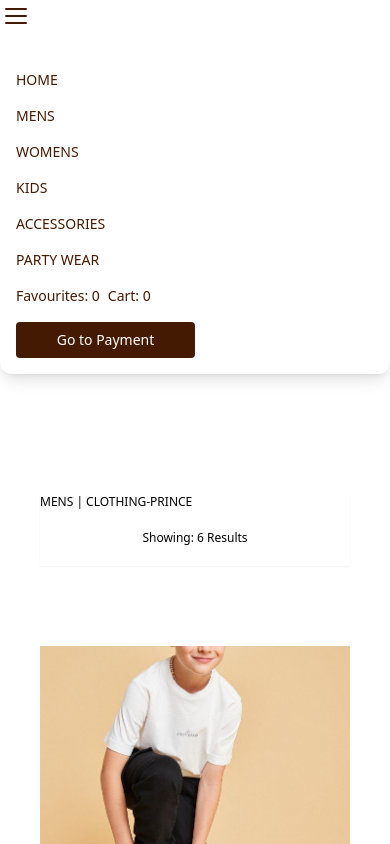
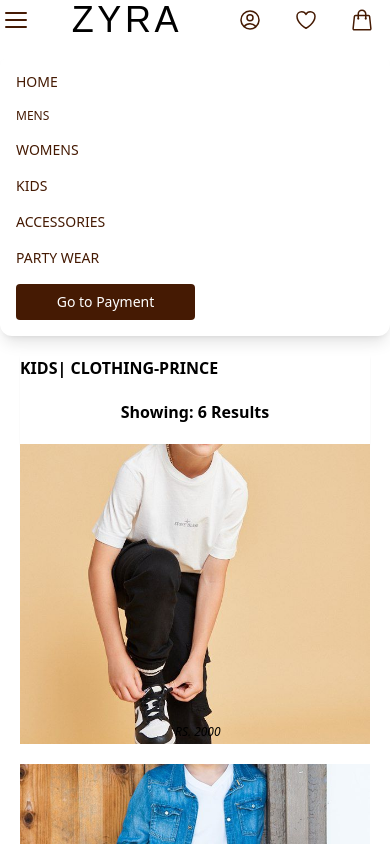
Before and after one commit to TamilazhaganM/E-commerce, a React (Vite) app: page /home/kids in a window 390 px wide. Both pictures are taken after a click on the button 16 px from the left and 16 px from the top of the page. Shown: the top 844 px of the page. Built offline with nearby package versions, Linux system fonts and the light colour scheme; a web font is replaced by a local one.

Commit message:
hamburger added

```diff
--- a/src/Components/Home.jsx
+++ b/src/Components/Home.jsx
@@ -10,8 +10,8 @@ function Home() {
     }
   }
   return (
-    <div >
-      <img className="w-screen relative" src={image1} alt="Home image" />
+    <div className=" lg:h-[912px]" >
+      <img className="w-screen h-96 sm:h-auto md:h-auto lg:h-auto  relative" src={image1} alt="Home image" />
       <div className=" w-[150px] h-[150px] bottom-[100px] relative md:w-[200px] md:h-[200px] md:relative md:bottom-[200px]  flex flex-col justify-center items-center lg:w-[300px] lg:h-[400px] lg:relative bg-gray-800 lg:bottom-[400px] left-2">
         <h2 className="lg:text-5xl text-2xl p-2 text-white font-Bigshoulder ">
           NEW COLLECTION
--- a/src/Components/Navbar.jsx
+++ b/src/Components/Navbar.jsx
@@ -15,7 +15,7 @@ const Navbar = () => {
   return (
     <div>
      {/* Hamburger for md & sm */}
-     <div className="lg:hidden">
+     <div className="lg:hidden flex items-center justify-between">
           <button onClick={() => setMenuOpen(!menuOpen)}>
             <svg
               xmlns="http://www.w3.org/2000/svg"
@@ -32,27 +32,111 @@ const Navbar = () => {
               />
             </svg>
           </button>
+          <div className="text-center">
+          <h1 className=" text-4xl text-center font-Bigshoulder tracking-widest text-black">ZYRA</h1>
+        </div>
+        <div className="flex ">
+        <button className="flex items-center justify-center bg-white-500 text-white px-4 py-2 rounded hover:bg-gray-200 w-30  ">
+            <svg
+              xmlns="http://www.w3.org/2000/svg"
+              fill="none"
+              viewBox="0 0 24 24"
+              stroke-width="1.5"
+              stroke="currentColor"
+              className="size-6 text-amber-950"
+            >
+              <path
+                stroke-linecap="round"
+                stroke-linejoin="round"
+                d="M17.982 18.725A7.488 7.488 0 0 0 12 15.75a7.488 7.488 0 0 0-5.982 2.975m11.963 0a9 9 0 1 0-11.963 0m11.963 0A8.966 8.966 0 0 1 12 21a8.966 8.966 0 0 1-5.982-2.275M15 9.75a3 3 0 1 1-6 0 3 3 0 0 1 6 0Z"
+              />
+            </svg>
+
+          </button>
+          <button className="flex items-center justify-center  px-4 py-2 rounded hover:bg-gray-200 w-30  ">
+          <svg
+            xmlns="http://www.w3.org/2000/svg"
+            fill="none"
+            viewBox="0 0 24 24"
+            stroke-width="1.5"
+            stroke="currentColor"
+            className="size-6 text-amber-950"
+          >
+            <path
+              stroke-linecap="round"
+              stroke-linejoin="round"
+              d="M21 8.25c0-2.485-2.099-4.5-4.688-4.5-1.935 0-3.597 1.126-4.312 2.733-.715-1.607-2.377-2.733-4.313-2.733C5.1 3.75 3 5.765 3 8.25c0 7.22 9 12 9 12s9-4.78 9-12Z"
+            />
+          </svg>
+          {favourite > 0 && (
+            <span className="absolute top-1 right-16 bg-red-500 text-white text-xs px-1.5 rounded-full">
+              {favourite}
+            </span>
+          )}
+          </button>
+          <button className="flex  justify-center bg-white-500 text-white px-4 py-2 rounded hover:bg-gray-200 w-30" onClick={handlePayment}>
+            <svg
+              xmlns="http://www.w3.org/2000/svg"
+              fill="none"
+              viewBox="0 0 24 24"
+              stroke-width="1.5"
+              stroke="currentColor"
+              class="size-6 text-amber-950"
+            >
+              <path
+                stroke-linecap="round"
+                stroke-linejoin="round"
+                d="M15.75 10.5V6a3.75 3.75 0 1 0-7.5 0v4.5m11.356-1.993 1.263 12c.07.665-.45 1.243-1.119 1.243H4.25a1.125 1.125 0 0 1-1.12-1.243l1.264-12A1.125 1.125 0 0 1 5.513 7.5h12.974c.576 0 1.059.435 1.119 1.007ZM8.625 10.5a.375.375 0 1 1-.75 0 .375.375 0 0 1 .75 0Zm7.5 0a.375.375 0 1 1-.75 0 .375.375 0 0 1 .75 0Z"
+              />
+            </svg>
+            {cards > 0 && (
+            <span className="absolute top-1 right-2 bg-black text-white text-xs px-1.5 rounded-full">
+              {cards}
+            </span>
+          )}
+          </button>
+        </div>
+
         </div>
          {/* Mobile menu */}
       {menuOpen && (
         <div className="lg:hidden mt-4 bg-white shadow-lg  w-full p-4 rounded-xl">
           <ul className="flex flex-col gap-4 text-amber-950 font-italic text-sm z-100">
-            <li><Link to="/">HOME</Link></li>
-            <li><Link to="/home/mens">MENS</Link></li>
-            <li><Link to="/home/womens">WOMENS</Link></li>
-            <li><Link to="/home/kids">KIDS</Link></li>
-            <li><Link to="/home/accessories">ACCESSORIES</Link></li>
-            <li><Link to="/home/partywears">PARTY WEAR</Link></li>
-            <li className="flex gap-2 items-center">
-              <span>Favourites: {favourite}</span>
-              <span>Cart: {cards}</span>
-            </li>
+            <li onClick={() => setMenuOpen(!menuOpen)}><Link to="/">HOME</Link></li>
+            <li className="relative group text-amber-950 font-italic text-xs">
+              <Link to={"/home/mens"} className=" hover:text-amber-400 ">
+                MENS
+              </Link>
+              <div className="absolute left-0 hidden group-hover:block bg-white shadow-lg w-[100px] p-2 ">
+                <ul className="w-full">
+                  <li className="hover:text-amber-400 cursor-pointer p-2 w-full">
+                    <Link to={"/home/mens"} className=" hover:text-amber-400 ">
+                      SHIRTS
+                    </Link>
+                  </li>
+                  <hr></hr>
+                  <li className="hover:text-amber-400 cursor-pointer p-2 w-full">
+                    <Link
+                      to={"/home/mens-T-shirts"}
+                      className=" hover:text-amber-400 "
+                    >
+                      {" "}
+                      T-SHIRTS
+                    </Link>
+                  </li>
+                  <hr></hr>
+                </ul>
+              </div>
+            </li>            <li onClick={() => setMenuOpen(!menuOpen)}><Link to="/home/womens">WOMENS</Link></li>
+            <li onClick={() => setMenuOpen(!menuOpen)}><Link to="/home/kids">KIDS</Link></li>
+            <li onClick={() => setMenuOpen(!menuOpen)}><Link to="/home/accessories">ACCESSORIES</Link></li>
+            <li onClick={() => setMenuOpen(!menuOpen)}><Link to="/home/partywears">PARTY WEAR</Link></li>
             <li><button onClick={handlePayment} className="w-2/4 bg-amber-950 text-white p-2 rounded">Go to Payment</button></li>
           </ul>
         </div>
       )}
       <nav className="hidden lg:flex fixed top-0 left-0 w-full bg-white z-50 pt-10">
-        <div className="flex justify-between p-2 ">
+        <div className=" container flex mx-auto items-center justify-between p-2 ">
           <div className=" absolute top-0 left-1/2 py-1 mx-6  z-51 transform -translate-x-1/2">
             <h1 className=" text-4xl text-center font-Bigshoulder tracking-widest text-black">ZYRA</h1>
           </div>
@@ -149,7 +233,7 @@ const Navbar = () => {
               </Link>
             </li>
           </ul>
-          <div className="flex items-center rounded-lg  ml-5   w-40">
+          <div className="flex  rounded-lg  ml-5   w-40">
             <button className="bg-white text-white px-2 py-1  hover:bg-gray-100 hover:rounded-full">
               <svg
                 xmlns="http://www.w3.org/2000/svg"
--- a/src/Components/Special-sector/Accessories.jsx
+++ b/src/Components/Special-sector/Accessories.jsx
@@ -60,9 +60,9 @@ function Accessories() {
      { id: 6, visibleImage: women3,rate: 2500  },
    ];
    return (
-     <div className="p-10">
-       <div className="text-xs my-20 bg-white shadow-sm">
-         <h2>MENS | CLOTHING-ACCESSORIES</h2>
+     <div className="p-5">
+     <div className="lg:text-xs font-semibold lg:my-20 bg-white shadow-sm">
+         <h2>MEN & WOMEN | CLOTHING-ACCESSORIES</h2>
          <p className="text-center py-5">Showing: 6 Results</p>
        </div>
 
--- a/src/Components/Special-sector/Kids.jsx
+++ b/src/Components/Special-sector/Kids.jsx
@@ -60,9 +60,9 @@ function Kids() {
      { id: 6, visibleImage: prince6,rate:1200},
    ];
    return (
-     <div className="p-10">
-       <div className="text-xs my-20 bg-white shadow-sm">
-         <h2>MENS | CLOTHING-PRINCE</h2>
+     <div className="p-5">
+  <div className="lg:text-xs font-semibold lg:my-20 bg-white shadow-sm">
+           <h2>KIDS| CLOTHING-PRINCE</h2>
          <p className="text-center py-5">Showing: 6 Results</p>
        </div>
 
--- a/src/Components/Special-sector/Mens.jsx
+++ b/src/Components/Special-sector/Mens.jsx
@@ -62,8 +62,8 @@ export default function Mens() {
   ];
 
   return (
-    <div className="p-10">
-      <div className="text-xs my-20 bg-white shadow-sm">
+    <div className="p-5">
+      <div className="lg:text-xs font-semibold lg:my-20 bg-white shadow-sm">
         <h2>MENS | CLOTHING-SHIRTS</h2>
         <p className="text-center py-5">Showing: 6 Results</p>
       </div>
--- a/src/Components/Special-sector/Modern.jsx
+++ b/src/Components/Special-sector/Modern.jsx
@@ -62,9 +62,9 @@ function Modern() {
         { id: 6, visibleImage: modern6,rate:3000},
       ];
       return (
-        <div className="p-10">
-          <div className="text-xs my-20 bg-white shadow-sm">
-            <h2>MENS | CLOTHING-MODERN</h2>
+        <div className="p-5">
+        <div className="lg:text-xs font-semibold lg:my-20 bg-white shadow-sm">
+            <h2>WOMENS | CLOTHING-MODERN</h2>
             <p className="text-center py-5">Showing: 6 Results</p>
           </div>
 
--- a/src/Components/Special-sector/Partywear.jsx
+++ b/src/Components/Special-sector/Partywear.jsx
@@ -61,9 +61,9 @@ function Partywear() {
         { id: 6, visibleImage: party4,rate:1200},
       ];
       return (
-        <div className="p-10">
-          <div className="text-xs my-20 bg-white shadow-sm">
-            <h2>MENS | CLOTHING-PARTY-WEAR</h2>
+        <div className="p-5">
+     <div className="lg:text-xs font-semibold lg:my-20 bg-white shadow-sm">
+            <h2>MEN & WOMEN | CLOTHING-PARTY-WEAR</h2>
             <p className="text-center py-5">Showing: 6 Results</p>
           </div>
 
--- a/src/Components/Special-sector/Princess.jsx
+++ b/src/Components/Special-sector/Princess.jsx
@@ -60,9 +60,9 @@ function Princess() {
       { id: 6, visibleImage: princess6,rate:2000},
     ];
     return (
-      <div className="p-10">
-        <div className="text-xs my-20 bg-white shadow-sm">
-          <h2>MENS | CLOTHING-PRINCESS</h2>
+      <div className="p-5">
+  <div className="lg:text-xs font-semibold lg:my-20 bg-white shadow-sm">
+    <h2>KIDS | CLOTHING-PRINCESS</h2>
           <p className="text-center py-5">Showing: 6 Results</p>
         </div>
 
--- a/src/Components/Special-sector/Tshirt.jsx
+++ b/src/Components/Special-sector/Tshirt.jsx
@@ -60,9 +60,9 @@ function Tshirt() {
      { id: 6, visibleImage: Image6,rate:1300 },
    ];
    return (
-     <div className="p-10">
-       <div className="text-xs my-20 bg-white shadow-sm">
-         <h2>MENS | CLOTHING-T-SHIRTS</h2>
+     <div className="p-5">
+  <div className="lg:text-xs font-semibold lg:my-20 bg-white shadow-sm">
+           <h2>MENS | CLOTHING-T-SHIRTS</h2>
          <p className="text-center py-5">Showing: 6 Results</p>
        </div>
 
--- a/src/Components/Special-sector/Womens.jsx
+++ b/src/Components/Special-sector/Womens.jsx
@@ -61,9 +61,8 @@ function Womens() {
       { id: 6, visibleImage: women6,rate:2000 },
     ];
     return (
-      <div className="p-10">
-        <div className="text-xs my-20 bg-white shadow-sm">
-          <h2>MENS | CLOTHING-SAREES</h2>
+      <div className="p-5">
+  <div className="lg:text-xs font-semibold lg:my-20 bg-white shadow-sm">          <h2>WOMENS | CLOTHING-SAREES</h2>
           <p className="text-center py-5">Showing: 6 Results</p>
         </div>
 
```
